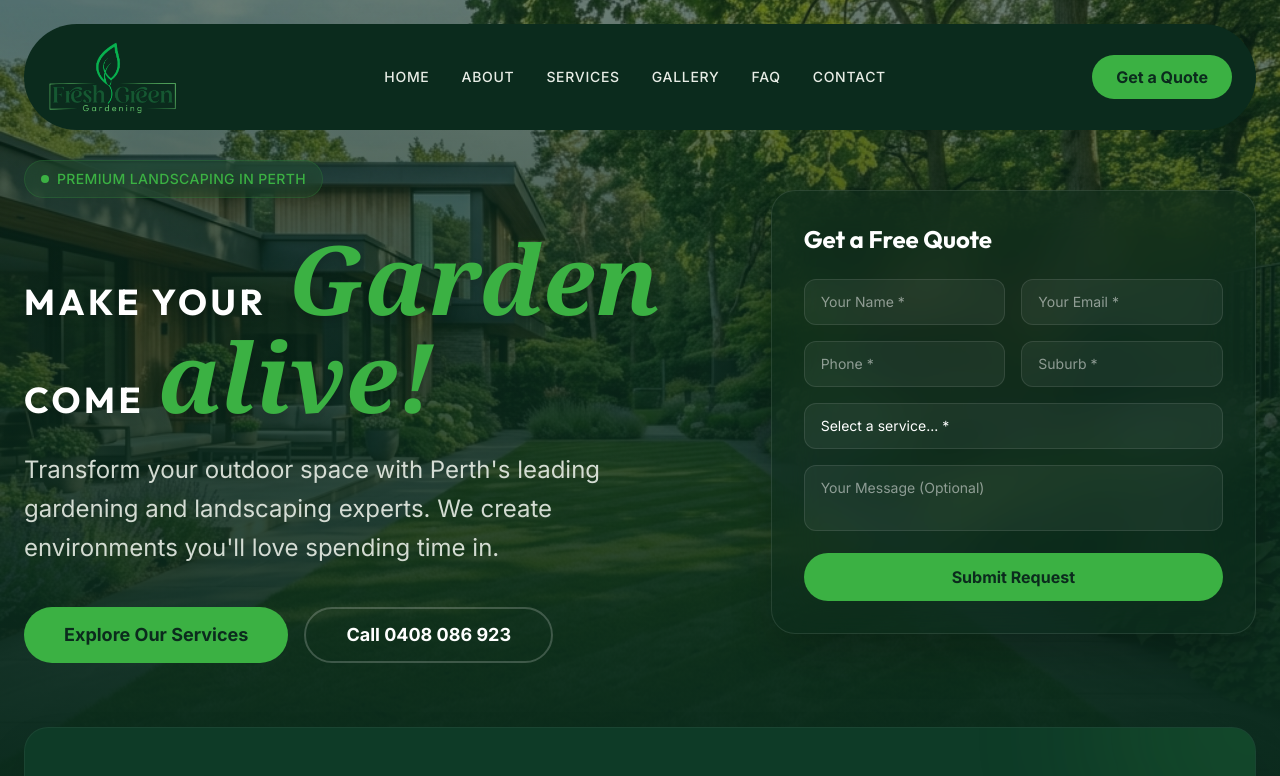
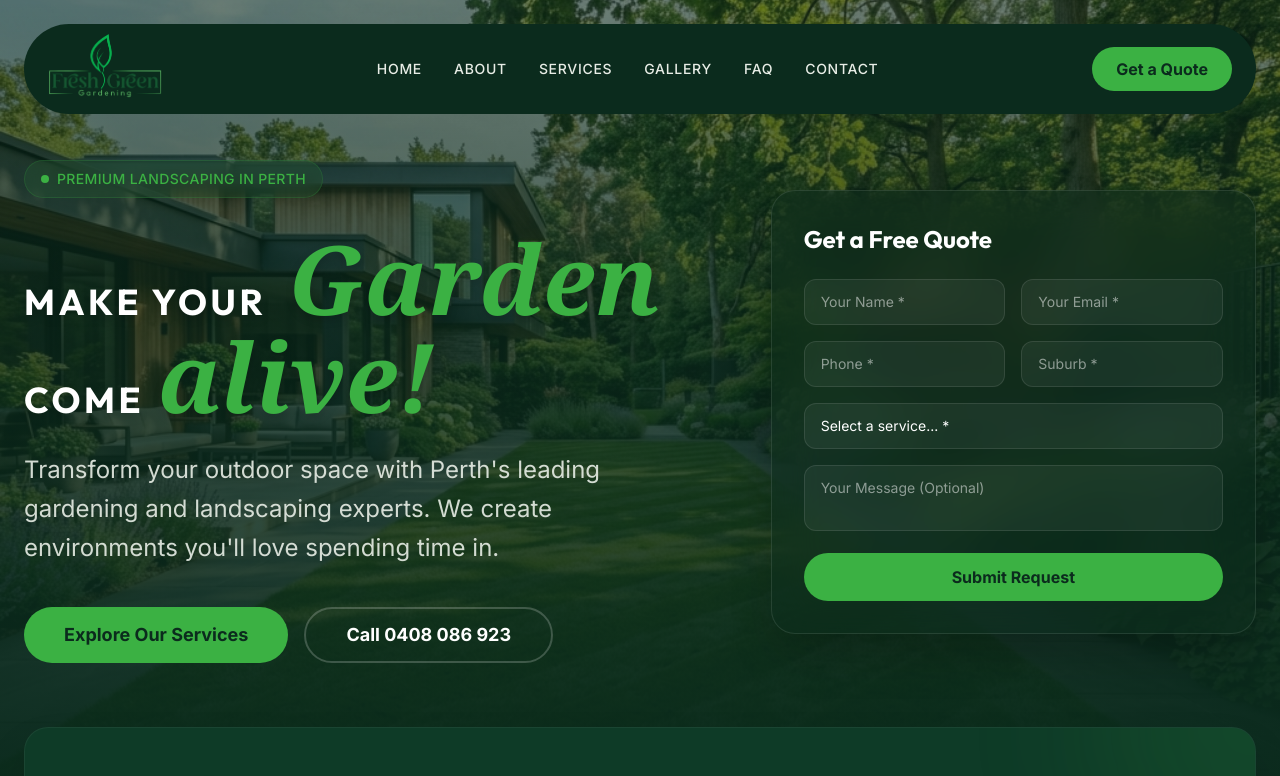
Before and after one commit to talhs999/Fresh-Green, a Next.js app: page / in a window 1280 px wide. Shown: the top 776 px of the page. Built offline with nearby package versions, Linux system fonts and the light colour scheme.

Commit message:
Adjust visual alignment and reduce desktop logo size

```diff
--- a/src/components/layout/Header.tsx
+++ b/src/components/layout/Header.tsx
@@ -50,7 +50,7 @@ export default function Header() {
               alt="Fresh Green Gardening Logo"
               width={300}
               height={120}
-              className="w-[100px] md:w-[130px] h-auto object-contain group-hover:scale-[1.05] transition-transform"
+              className="w-[100px] md:w-[115px] h-auto object-contain -mt-1 md:-mt-2 group-hover:scale-[1.05] transition-transform"
             />
           </Link>
 
```
